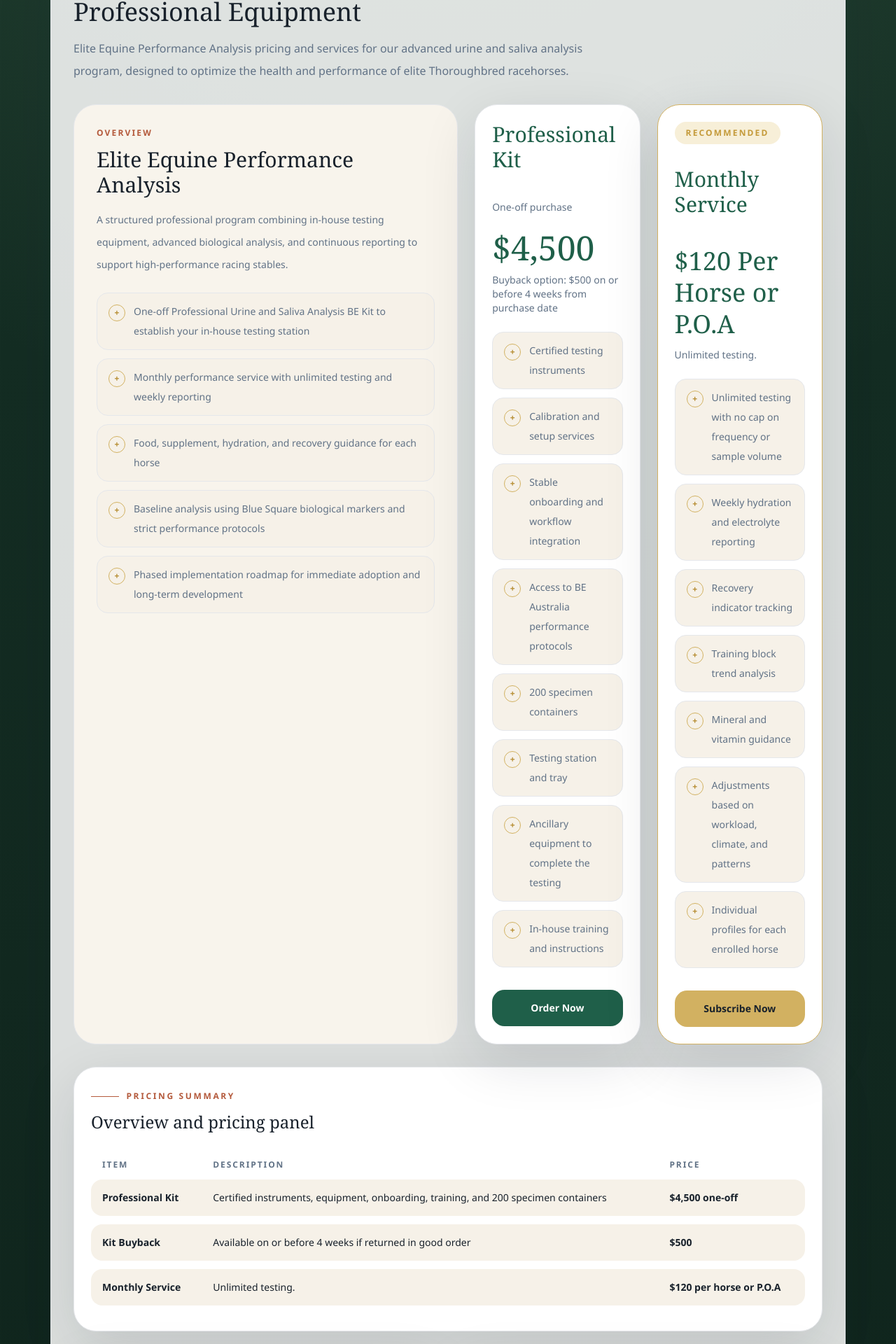
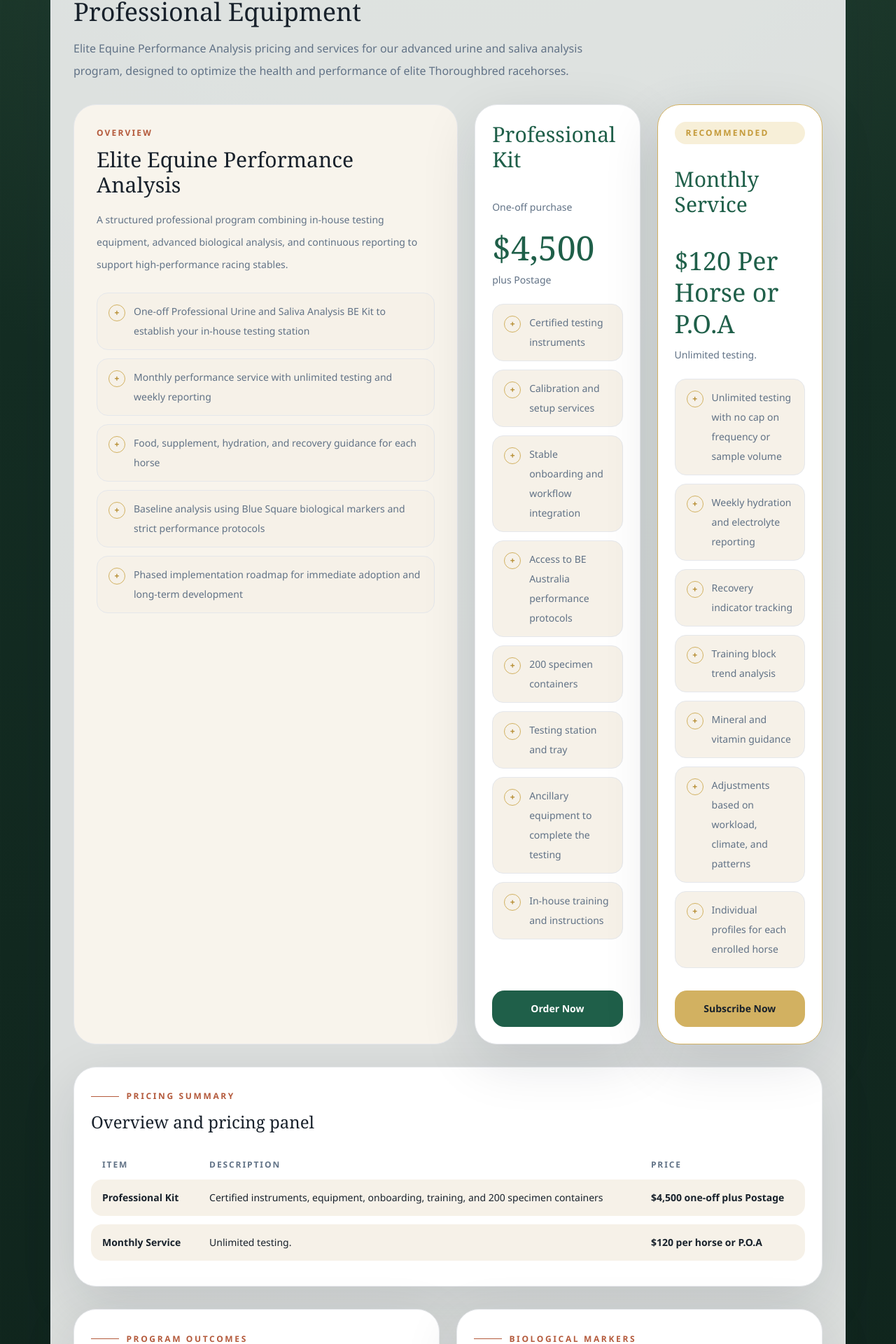
Before and after one commit to rankin007/PNR-Precision-Performance, a Next.js app: page /shop in a window 1280 px wide. Shown: the part 368-2288 px from the top of the page at 70% size. Built offline with nearby package versions, Linux system fonts and the light colour scheme.

Commit message:
Update shop postage wording

```diff
--- a/app/shop/page.tsx
+++ b/app/shop/page.tsx
@@ -129,16 +129,14 @@ export default function ShopPage() {
             <BulletList items={overviewItems} />
           </div>
 
-          <div className="grid gap-6 lg:grid-cols-2 xl:grid-cols-2">
-            <div className="rounded-[2rem] border border-ink/10 bg-white p-6 shadow-panel">
+          <div className="grid items-stretch gap-6 lg:grid-cols-2 xl:grid-cols-2">
+            <div className="flex h-full flex-col rounded-[2rem] border border-ink/10 bg-white p-6 shadow-panel">
               <p className="font-display text-3xl text-[#1f5f49]">Professional Kit</p>
               <p className="mt-10 text-sm text-steel">One-off purchase</p>
               <p className="mt-6 font-display text-5xl text-[#1f5f49]">$4,500</p>
-              <p className="mt-3 text-sm text-steel">
-                Buyback option: $500 on or before 4 weeks from purchase date
-              </p>
+              <p className="mt-3 text-sm text-steel">plus Postage</p>
               <BulletList items={professionalKitItems} />
-              <div className="mt-8">
+              <div className="mt-auto pt-8">
                 <form action="/api/checkout" method="POST">
                   <input type="hidden" name="slug" value="professional-kit" />
                   <button
@@ -151,7 +149,7 @@ export default function ShopPage() {
               </div>
             </div>
 
-            <div className="rounded-[2rem] border border-[#d2b161] bg-white p-6 shadow-panel">
+            <div className="flex h-full flex-col rounded-[2rem] border border-[#d2b161] bg-white p-6 shadow-panel">
               <span className="inline-flex rounded-full bg-[#f7efd8] px-4 py-2 text-xs font-bold uppercase tracking-[0.18em] text-[#c49a3a]">
                 Recommended
               </span>
@@ -161,7 +159,7 @@ export default function ShopPage() {
               </p>
               <p className="mt-3 text-sm text-steel">Unlimited testing.</p>
               <BulletList items={monthlyServiceItems} />
-              <div className="mt-8">
+              <div className="mt-auto pt-8">
                 <form action="/api/checkout" method="POST">
                   <input type="hidden" name="slug" value="monthly-performance-service" />
                   <button
@@ -195,14 +193,9 @@ export default function ShopPage() {
                     Certified instruments, equipment, onboarding, training, and 200
                     specimen containers
                   </td>
-                  <td className="rounded-r-2xl px-4 py-4 font-semibold">$4,500 one-off</td>
-                </tr>
-                <tr className="rounded-2xl bg-sand">
-                  <td className="rounded-l-2xl px-4 py-4 font-semibold">Kit Buyback</td>
-                  <td className="px-4 py-4">
-                    Available on or before 4 weeks if returned in good order
+                  <td className="rounded-r-2xl px-4 py-4 font-semibold">
+                    $4,500 one-off plus Postage
                   </td>
-                  <td className="rounded-r-2xl px-4 py-4 font-semibold">$500</td>
                 </tr>
                 <tr className="rounded-2xl bg-sand">
                   <td className="rounded-l-2xl px-4 py-4 font-semibold">Monthly Service</td>
```
